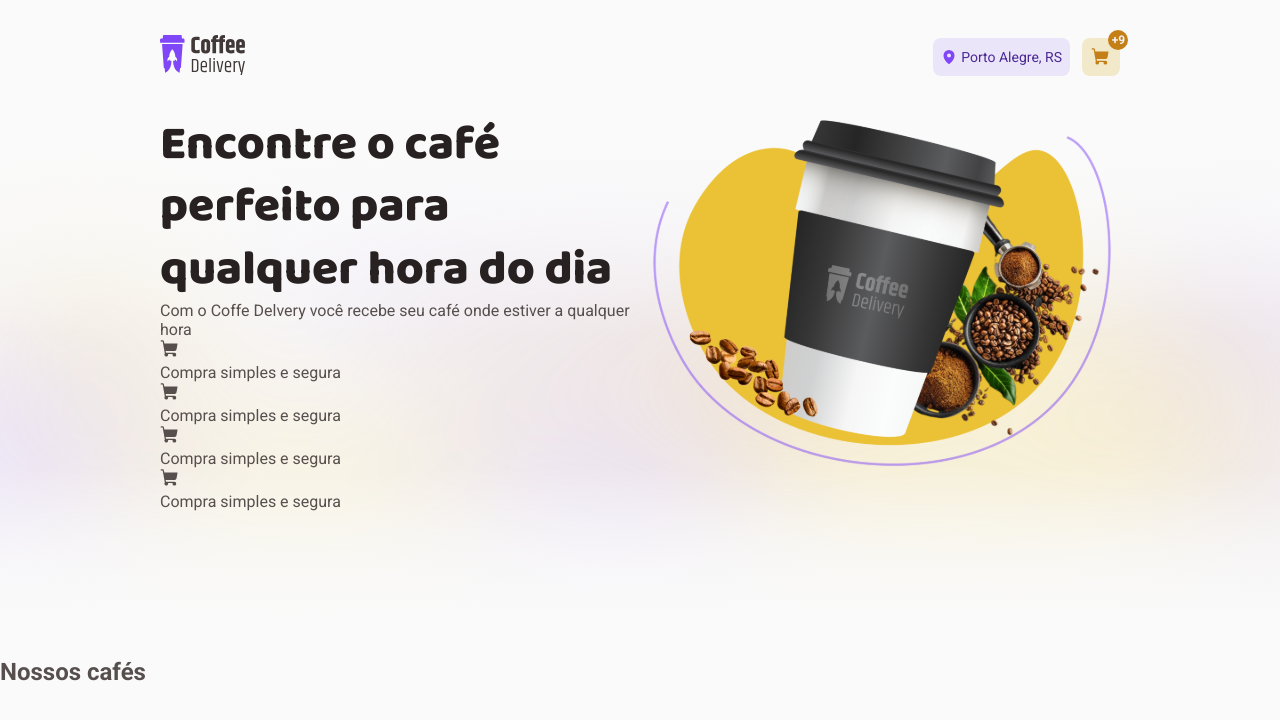
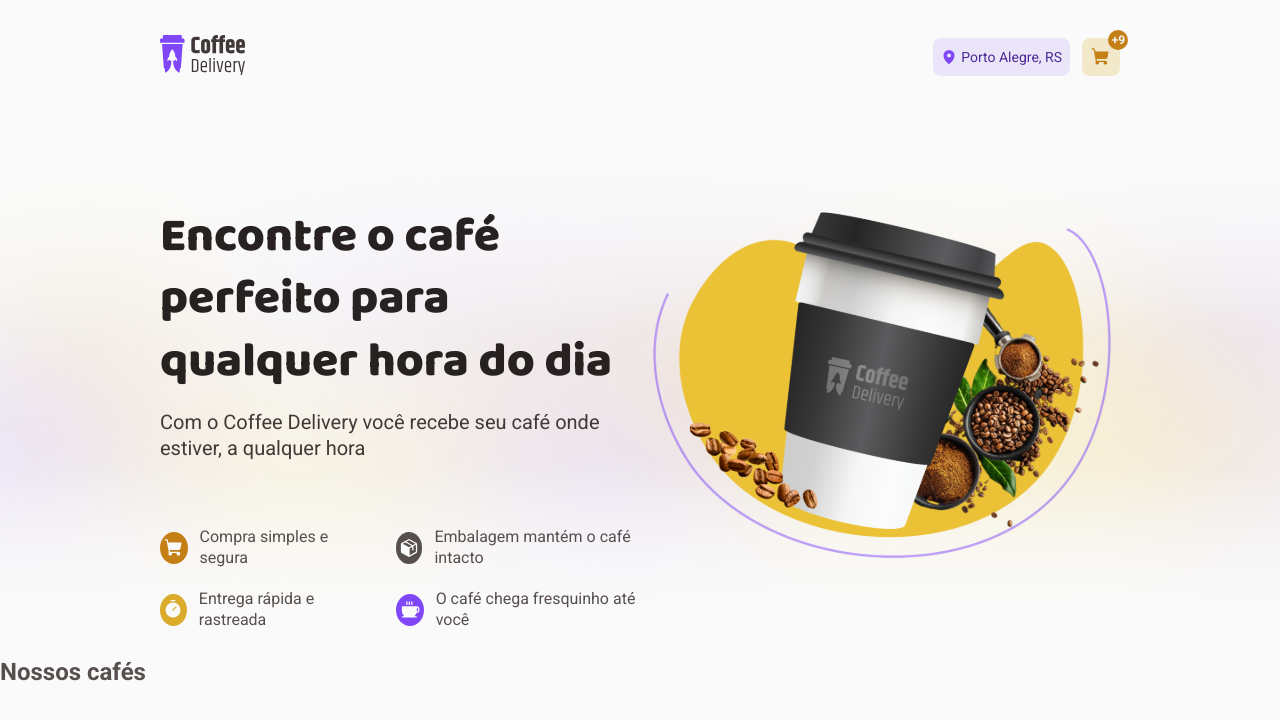
Before and after one commit to rickck11/Coffee-Delivery, a React (Vite) app: page / in a window 1280 px wide. Shown: the top 720 px of the page. Built offline with nearby package versions, Linux system fonts and the light colour scheme.

Commit message:
Presentation component from Home page finished

```diff
--- a/src/pages/Home/components/presentation/index.tsx
+++ b/src/pages/Home/components/presentation/index.tsx
@@ -1,42 +1,48 @@
-import { ShoppingCart } from "phosphor-react";
+import { Coffee, Package, ShoppingCart, Timer } from "phosphor-react";
 import CoffeeDeliveryAside from "../../../../assets/CoffeeDeliveryAside.svg";
-import { PresentationContainer } from "../styles";
+import { Item, Items, PresentationContainer } from "./styles";
 
 export function Presentation() {
   return (
     <PresentationContainer>
       <section>
         <h1>Encontre o café perfeito para qualquer hora do dia</h1>
-        <p>
-          Com o Coffe Delvery você recebe seu café onde estiver a qualquer hora
-        </p>
-        <div>
-          <div>
-            <div>
-              <ShoppingCart size={20} weight="fill" />
+        <h4>
+          Com o Coffee Delivery você recebe seu café onde estiver, a qualquer
+          hora
+        </h4>
+        <Items>
+          <div className="item-group">
+            <Item bgColor="yellow-dark">
+              <div className="icon">
+                <ShoppingCart size={20} weight="fill" />
+              </div>
               <p>Compra simples e segura</p>
-            </div>
+            </Item>
+
+            <Item bgColor="yellow">
+              <div className="icon">
+                <Timer size={20} weight="fill" />
+              </div>
+              <p>Entrega rápida e rastreada</p>
+            </Item>
           </div>
+          <div className="item-group">
+            <Item bgColor="base-text">
+              <div className="icon">
+                <Package size={20} weight="fill" />
+              </div>
+              <p>Embalagem mantém o café intacto</p>
+            </Item>
 
-          <div>
-            <div>
-              <ShoppingCart size={20} weight="fill" />
-              <p>Compra simples e segura</p>
-            </div>
+            <Item bgColor="purple">
+              <div className="icon">
+                <Coffee size={20} weight="fill" />
+              </div>
+              <p>O café chega fresquinho até você</p>
+            </Item>
           </div>
-          <div>
-            <div>
-              <ShoppingCart size={20} weight="fill" />
-              <p>Compra simples e segura</p>
-            </div>
-          </div>
-          <div>
-            <div>
-              <ShoppingCart size={20} weight="fill" />
-              <p>Compra simples e segura</p>
-            </div>
-          </div>
-        </div>
+        </Items>
       </section>
       <aside>
         <img src={CoffeeDeliveryAside} alt="" />
--- /dev/null
+++ b/src/pages/Home/components/presentation/styles.ts
@@ -0,0 +1,85 @@
+import styled from "styled-components";
+
+export const PresentationContainer = styled.div`
+  padding: 5.75rem 10rem;
+
+  height: 544px;
+  display: flex;
+  justify-content: space-between;
+  align-items: flex-start;
+  background: linear-gradient(
+      0deg,
+      rgba(250, 250, 250, 1) 7%,
+      rgba(9, 9, 121, 0) 35%,
+      rgba(255, 255, 255, 0) 59%,
+      rgba(250, 250, 250, 1) 95%
+    ),
+    url(/src/assets/Background.svg);
+  background-position: center;
+  background-repeat: no-repeat;
+  background-size: cover;
+
+  section {
+    max-width: 580px;
+
+    h1 {
+      line-height: 130%;
+      font-family: "Baloo 2", sans-serif;
+      font-weight: 800;
+      font-size: 3rem;
+      color: ${(props) => props.theme["base-title"]};
+      margin-bottom: 1rem;
+    }
+
+    h4 {
+      font-size: 1.25rem;
+      line-height: 130%;
+      color: ${(props) => props.theme["base-subtitle"]};
+      font-weight: 400;
+      margin-bottom: 4.125rem;
+    }
+  }
+`;
+
+export const Items = styled.div`
+  display: flex;
+  gap: 2.5rem;
+
+  div.item-group {
+    display: flex;
+    align-items: flex-start;
+    flex-direction: column;
+    gap: 1.25rem;
+  }
+`;
+
+export interface ItemProps {
+  bgColor: "yellow" | "yellow-dark" | "purple" | "base-text";
+}
+
+export const Item = styled.div<ItemProps>`
+  display: flex;
+  align-items: center;
+  justify-content: center;
+  margin: 0;
+  padding: 0;
+  gap: 0.75rem;
+
+  p {
+    color: ${(props) => props.theme["base-text"]};
+    font-size: 1rem;
+    font-weight: 400;
+    line-height: 130%;
+  }
+
+  .icon {
+    display: flex;
+    align-items: center;
+    justify-content: center;
+    border-radius: 50%;
+    width: 2rem;
+    height: 2rem;
+    color: ${(props) => props.theme.background};
+    background-color: ${(props) => props.theme[props.bgColor]};
+  }
+`;
--- a/src/pages/Home/components/styles.ts
+++ /dev/null
@@ -1,30 +0,0 @@
-import styled from "styled-components";
-
-export const PresentationContainer = styled.div`
-  padding: 0 10rem;
-
-  height: 544px;
-  display: flex;
-  justify-content: space-between;
-  align-items: flex-start;
-  background: linear-gradient(
-      0deg,
-      rgba(250, 250, 250, 1) 7%,
-      rgba(9, 9, 121, 0) 35%,
-      rgba(255, 255, 255, 0) 59%,
-      rgba(250, 250, 250, 1) 95%
-    ),
-    url(/src/assets/Background.svg);
-  background-position: center;
-  background-repeat: no-repeat;
-  background-size: cover;
-
-  h1 {
-    max-width: 588px;
-    line-height: 130%;
-    font-family: "Baloo 2", sans-serif;
-    font-weight: 800;
-    font-size: 3rem;
-    color: ${(props) => props.theme["base-title"]};
-  }
-`;
```
